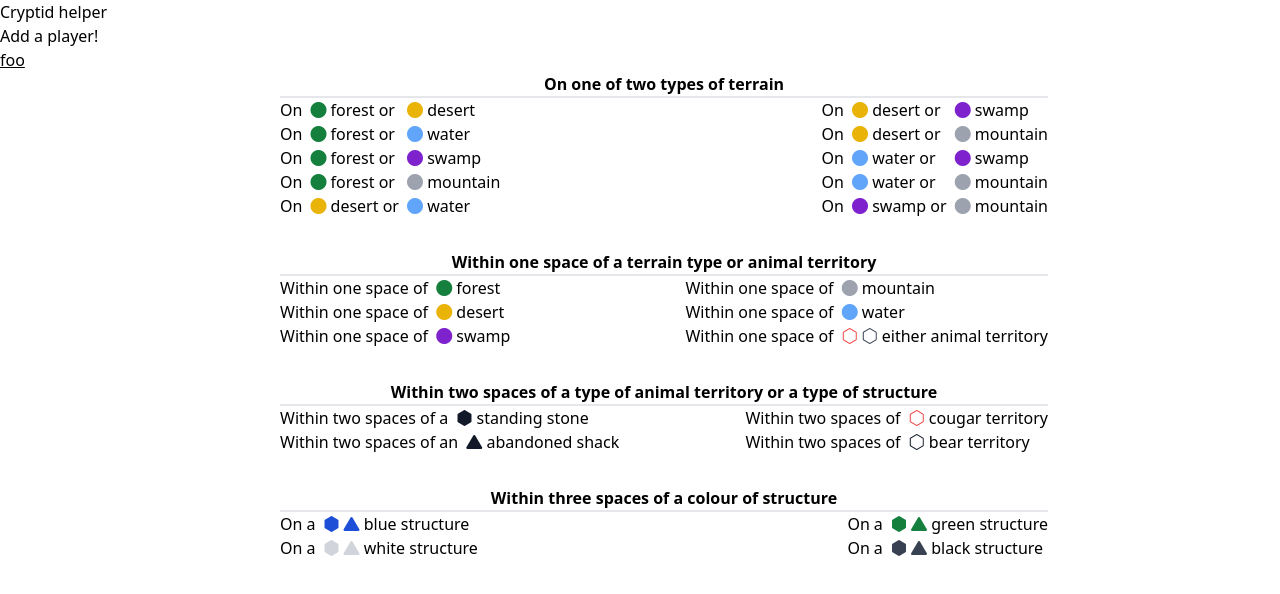
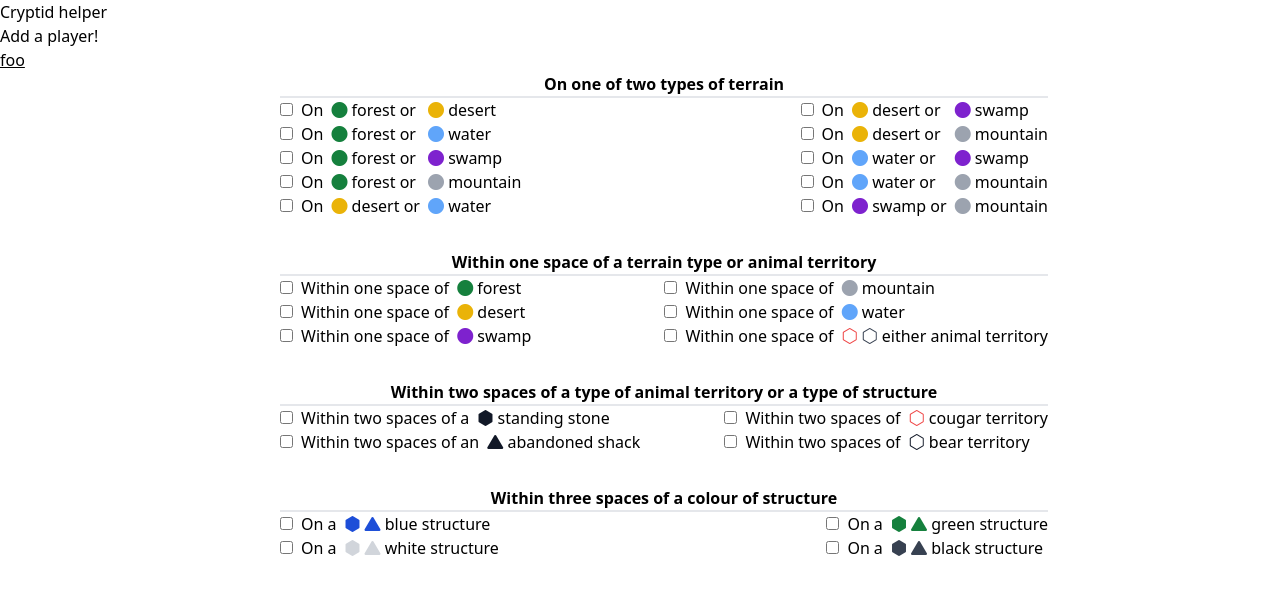
Before and after one commit to spiffytech/cryptid-companion, a SvelteKit app: page / in a window 1280 px wide. Both pictures are taken after a click on the button "Add a player!". Shown: the top 594 px of the page. Built offline with nearby package versions, Linux system fonts and the light colour scheme.

Commit message:
Added checkboxes!

```diff
--- a/src/routes/+page.svelte
+++ b/src/routes/+page.svelte
@@ -3,7 +3,7 @@
 		label: string;
 		prefix?: string;
 	}
-	interface Clue {
+	export interface Clue {
 		features: [Feature] | [Feature, Feature];
 		status: boolean;
 	}
@@ -30,8 +30,11 @@
 	const savedData = localStorage.getItem('data');
 	let players: Player[] = savedData ? JSON.parse(savedData) : [];
 	$: {
+		console.log('foo');
 		localStorage.setItem('data', JSON.stringify(players));
 	}
+
+	const refresh = () => (players = players);
 </script>
 
 <AddPlayer bind:players />
@@ -44,6 +47,6 @@
 
 <div class="w-full flex flex-col md:items-center">
 	{#if players.length > 0}
-		<Clues clues={players[0].clues} />
+		<Clues clues={players[0].clues} {refresh} />
 	{/if}
 </div>
--- a/src/routes/Clues.svelte
+++ b/src/routes/Clues.svelte
@@ -1,9 +1,12 @@
 <script lang="ts">
-	import type { PossibleClues } from './+page.svelte';
+	import clsx from 'clsx';
+
+	import type { Clue, PossibleClues } from './+page.svelte';
 
 	import Feature from './Feature.svelte';
 
 	export let clues: PossibleClues;
+	export let refresh: () => void;
 
 	$: groups = [
 		{
@@ -23,6 +26,11 @@
 			...clues.near_feature
 		}
 	];
+
+	const toggleClue = (clue: Clue) => {
+		clue.status = !clue.status;
+		refresh();
+	};
 </script>
 
 {#each groups as group}
@@ -32,11 +40,17 @@
 	]}
 	<div class="md:w-4/5 lg:w-3/5 flex flex-col md:items-center ml-12">
 		<h2 class="font-bold border-b-2 w-full md:text-center">{group.header}</h2>
-		<div class="flex flex-wrap w-full justify-between">
+		<div class="flex flex-wrap w-full justify-between mb-8">
 			{#each subgroups as subgroup}
-				<ul class="mb-8 table">
+				<ul class="table">
 					{#each subgroup as value}
-						<li class="table-row">
+						<li class={clsx('table-row', value.status && 'line-through text-gray-400 grayscale')}>
+							<input
+								type="checkbox"
+								checked={value.status}
+								on:change={() => toggleClue(value)}
+								class="mr-2"
+							/>
 							<span class="table-cell">{group.prefix ?? ''}</span>
 							<Feature features={value.features} />
 						</li>
```
